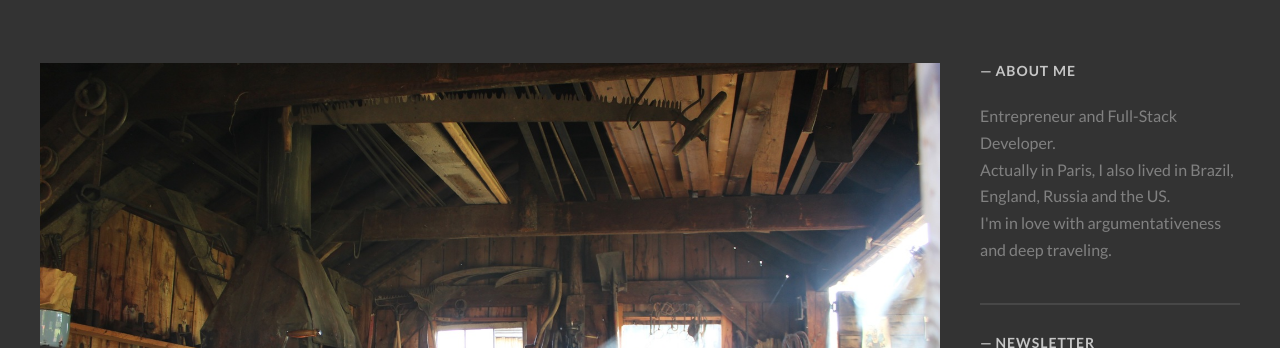
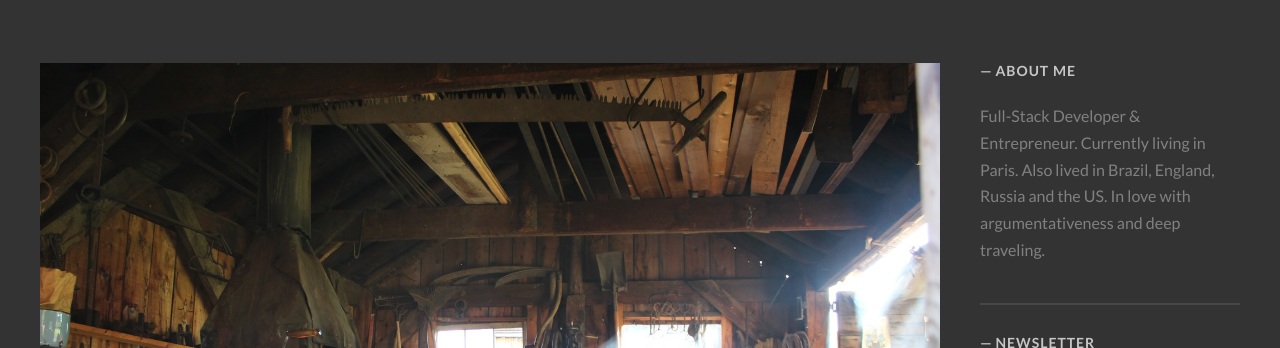
Before and after one commit to ivangabriele/blog, a Jekyll site: the page built from index.html, in a window 1280 px wide. Shown: the part 180-528 px from the top of the page. Built offline with Jekyll 4.4.1, drawn with Linux system fonts in a browser that asks for light colours; some web fonts are replaced; the list of posts is cut into pages by our own code.

Commit message:
_config: update bio

```diff
--- a/_config.yml
+++ b/_config.yml
@@ -39,7 +39,7 @@ disqus: ivan-gabriele
 
 # Author information - author info at the bottom of the post
 author_name: "Ivan Gabriele"
-author_bio: "Entrepreneur and Full-Stack Developer.<br>Actually in Paris, I also lived in Brazil, England, Russia and the US.<br>I'm in love with argumentativeness and deep traveling."
+author_bio: "Full-Stack Developer & Entrepreneur. Currently living in Paris. Also lived in Brazil, England, Russia and the US. In love with argumentativeness and deep traveling."
 author_url:  "http://www.ivangabriele.com"
 author_location: "Paris, France"
 author_image: /images/ivan-gabriele.png
```
